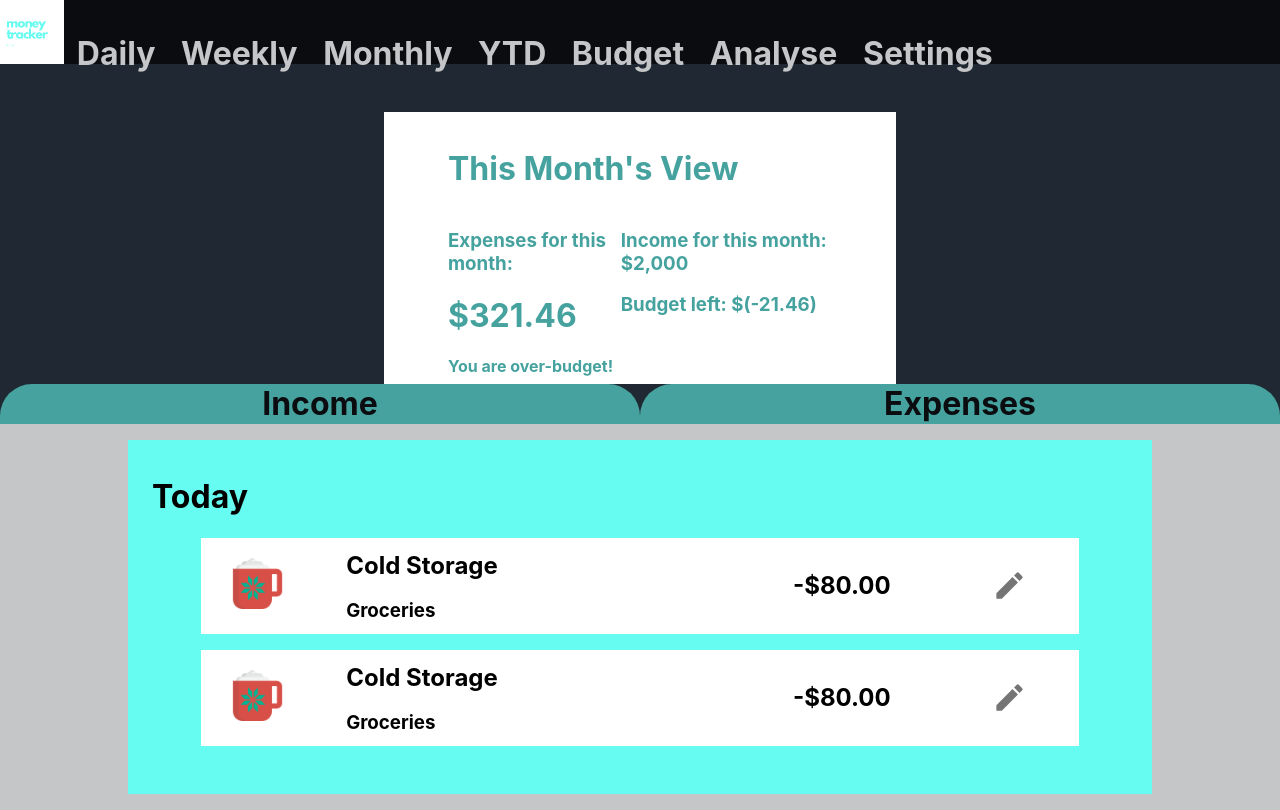
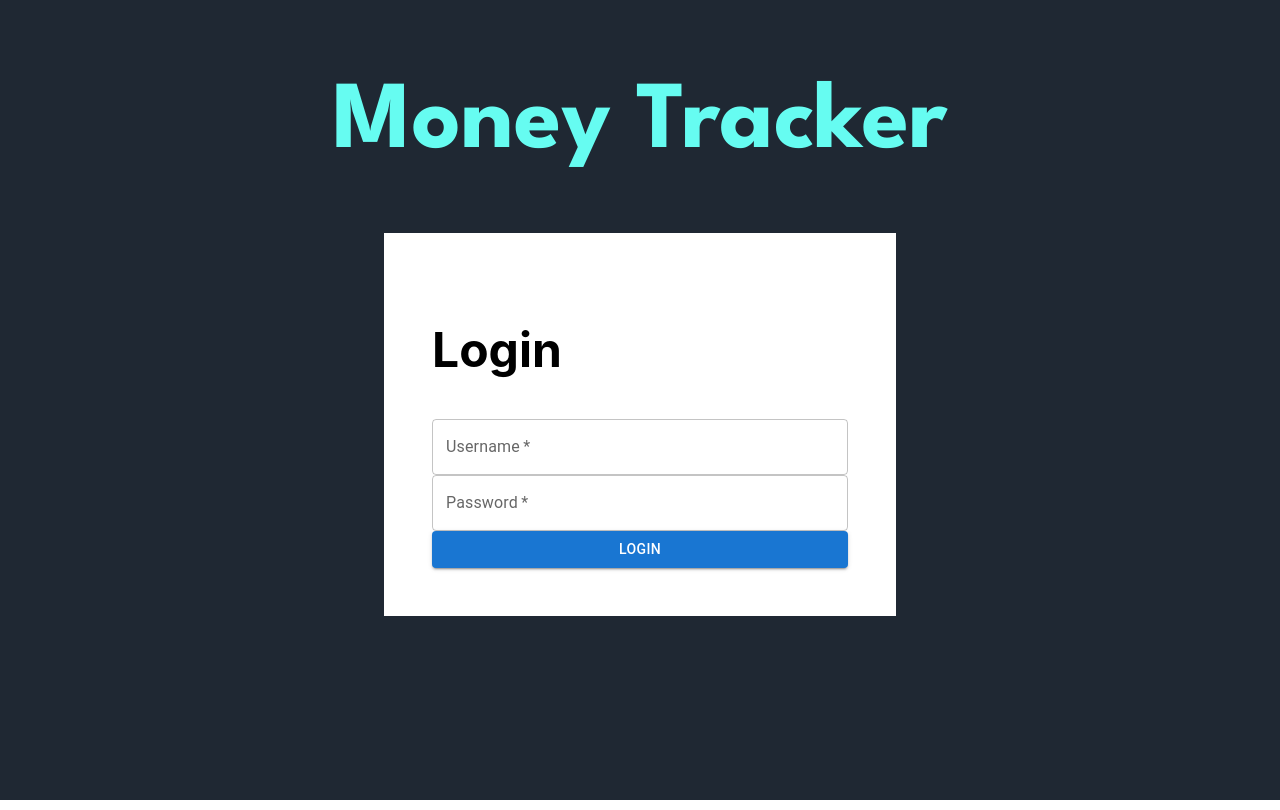
Before and after one commit to tanruyi/money_tracker, a React (Create React App) app in the folder client/: page /monthly in a window 1280 px wide. Built offline with nearby package versions, Linux system fonts and the light colour scheme.

Commit message:
home page done, connected to API

```diff
--- a/client/src/App.tsx
+++ b/client/src/App.tsx
@@ -6,12 +6,16 @@ import { Route, Routes } from "react-router-dom";
 import { useState } from "react";
 import Navbar from "./common/Navbar";
 import MonthlyView from "./pages/MonthlyView";
+import Home from "./pages/Home";
 
 function App() {
 	return (
-		<>
-			<Navbar />
-			<MonthlyView />
+        <>
+            <Home />
+			{/* <Navbar />
+			<Routes>
+				<Route path="/monthly" element={<MonthlyView />} />
+			</Routes> */}
 		</>
 	);
 }
--- /dev/null
+++ b/client/src/pages/Home.js
@@ -0,0 +1,44 @@
+/** @format */
+
+import { Button, TextField } from "@mui/material";
+import React, { useState } from "react";
+import styles from "./Home.module.css";
+import fetchAPI from "../utilities/fetchAPI";
+
+const Home = () => {
+	const [username, setUsername] = useState("");
+
+	const [password, setPassword] = useState("");
+
+	const handleUsernameInput = (e) => {
+		setUsername(e.target.value);
+	};
+
+	const handlePasswordInput = (e) => {
+		setPassword(e.target.value);
+	};
+
+	const handleLogInClick = () => {
+		if (username && password) {
+			const credentials = JSON.stringify({ username: username, password: password });
+			fetchAPI("http://127.0.0.1:5001/users/login", "POST", credentials);
+		} else {
+			window.alert("Username or password is empty. Please try again.");
+		}
+	};
+	return (
+		<div className={styles.container}>
+			<h1 className={styles.title}>Money Tracker</h1>
+			<div className={styles.logInBox}>
+				<h2>Login</h2>
+				<TextField required label="Username" value={username} onChange={handleUsernameInput} />
+				<TextField required label="Password" value={password} onChange={handlePasswordInput} />
+				<Button variant="contained" onClick={handleLogInClick}>
+					Login
+				</Button>
+			</div>
+		</div>
+	);
+};
+
+export default Home;
--- /dev/null
+++ b/client/src/pages/Home.module.css
@@ -0,0 +1,31 @@
+/** @format */
+
+@import url("https://fonts.googleapis.com/css2?family=League+Spartan:wght@400;700&display=swap");
+
+.container {
+	background-color: #1f2833;
+	height: 100vh;
+	width: 100vw;
+	padding: 2vh 0;
+}
+
+.title {
+	font-family: "League Spartan", sans-serif;
+	color: #66fcf1;
+	text-align: center;
+	font-size: 6rem;
+}
+
+.logInBox {
+	width: 40vw;
+	margin-left: auto;
+	margin-right: auto;
+	padding: 3rem;
+	background-color: white;
+	display: flex;
+	flex-direction: column;
+}
+
+.logInBox h2 {
+	font-size: 3rem;
+}
--- /dev/null
+++ b/client/src/utilities/fetchAPI.js
@@ -0,0 +1,18 @@
+const fetchAPI = async (url, method, body) => {
+    try {
+        const res = await fetch(url, {
+            method,
+            body,
+            headers: { "Content-Type": "application/json" },
+        });
+        if (res.status !== 200) {
+            throw new Error("Something went wrong.");
+        }
+        const data = await res.json();
+        console.log(`response from server: ${data.status}, ${data.message}`);
+    } catch (err) {
+        console.error(`error from server: ${err.message}`);
+    }
+}
+
+export default fetchAPI;
```
Also changed, not shown: 1 other file (tests, documents, lock files or other folders).
